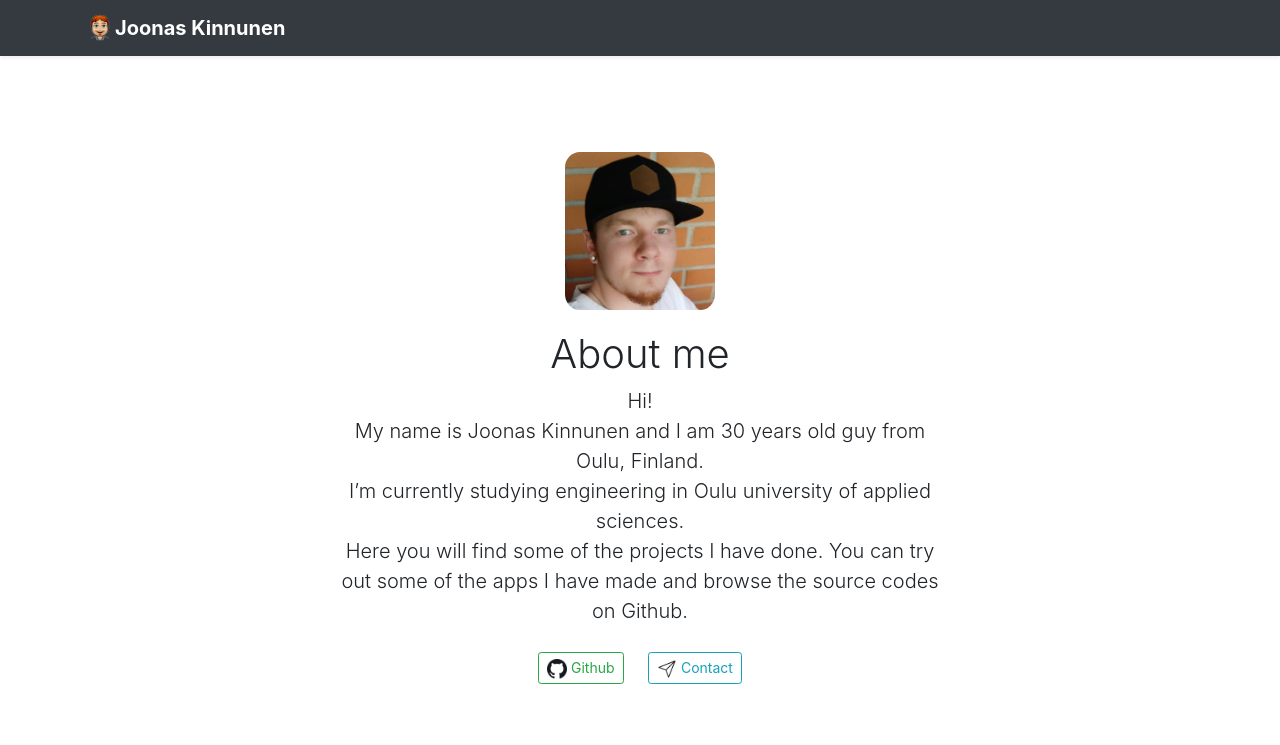
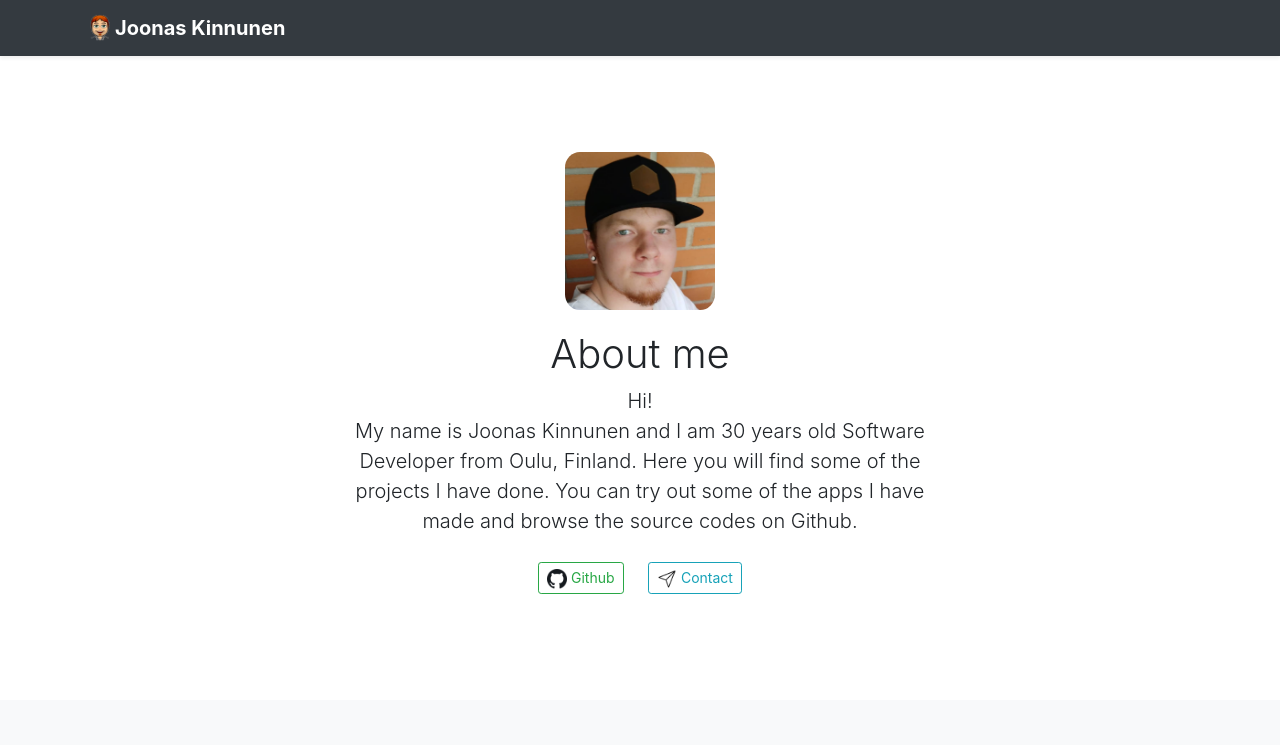
Before and after one commit to joonaskinnunen/joonaskinnunen.github.io, a plain HTML site: page index.html in a window 1280 px wide. Shown: the top 745 px of the page. Drawn offline with nearby package versions, Linux system fonts and the light colour scheme; grey boxes are pictures that could not be loaded.

Commit message:
update info

```diff
--- a/index.html
+++ b/index.html
@@ -35,8 +35,8 @@
             <div class="container">
                 <img src="assets/joonas.png" class="faceImg" />
                 <h1>About me</h1>
-                <p class="lead">Hi!<br />My name is Joonas Kinnunen and I am 30 years old guy from Oulu,
-                    Finland.<br />I’m currently studying engineering in Oulu university of applied sciences.<br />Here you will find some of the
+                <p class="lead">Hi!<br />My name is Joonas Kinnunen and I am 30 years old Software Developer from Oulu,
+                    Finland. Here you will find some of the
                     projects I have done. You can try out some of the apps I have made and browse the source codes on
                     Github.<br /></p>
                 <p>
```
